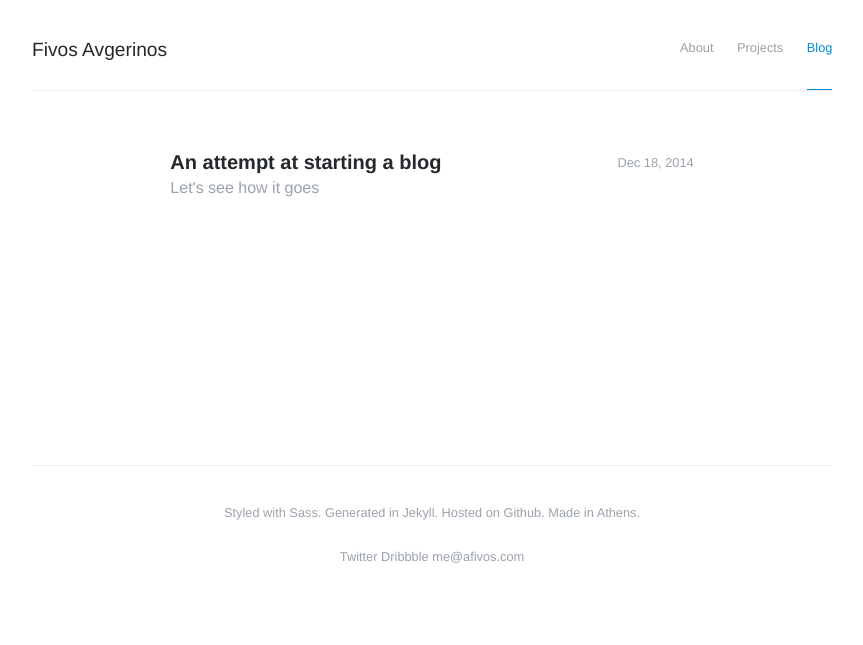
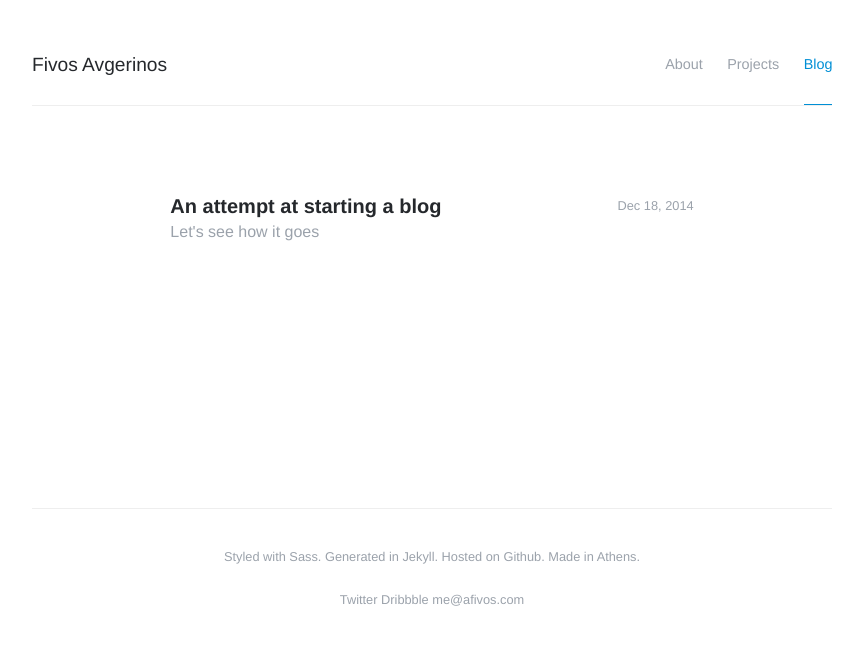
Before and after one commit to afivos/afivos.com, a Jekyll site: the page built from blog/index.html, in a window 1280 px wide. Shown: the top 645 px of the page, without its empty margins (208-1071 px from the left). Built offline with Jekyll 4.4.1, drawn with Linux system fonts in a browser that asks for light colours; nearby versions of some CDN libraries; the list of posts is cut into pages by our own code; comment, search, counter and statistics services are not loaded.

Commit message:
Update style

```diff
--- a/_includes/header.html
+++ b/_includes/header.html
@@ -9,7 +9,7 @@
 			</div>
 			<div class="grid__col grid__col--1-of-2">
 				{% capture location %}{{ page.url | remove_first:'/' | split:'/' | first }}{% endcapture %}
-				<ul class="list-inline small">
+				<ul class="list-inline">
 					<li><a {% if location == '' %}class="active" {% endif %} href="{{ site.baseurl }}/">About</a></li>
 					<li><a {% if location == 'projects' %}class="active" {% endif %} {% if location == 'project' %}class="active" {% endif %} href="{{ site.baseurl }}/projects">Projects</a></li>
 					<li><a {% if location == 'blog' %}class="active" {% endif %}href="{{ site.baseurl }}/blog">Blog</a></li>
--- a/_sass/modules/_header.scss
+++ b/_sass/modules/_header.scss
@@ -5,10 +5,13 @@ Header
 -------------------------------- */
 
 header.site-header {
-	margin: ($gutter/2) 0 5% 0;
+	margin: ($gutter/2) 0 ($gutter*1.5) 0;
+
+	@media (min-width: $screen-lg) {
+		margin: $gutter 0 $gutter*3 0;
+	}
 
 	@media (max-width: $screen-md) {
-		margin-bottom: ($gutter*1.5);
 		border-bottom: 1px solid #eee;
 	}
 
@@ -44,29 +47,29 @@ header.site-header {
 			@media (max-width: $screen-md) {text-align: center;}
 
 			li a {
-				color: $color-main-text-light;
-				@extend %transition-2;
-				text-decoration: none !important;
-				transition: border-color 200ms ease !important;
+				font-size: 0.9rem;
+				text-decoration: none;
+				@extend %transition-0;
+
+				&:link,
+				&:visited {
+					color: $color-main-text-light;
+				}
 
 				@media (min-width: $screen-md) {
-					padding-bottom: $gutter + 4px;
+					padding-bottom: $gutter + 2px;
 					margin-left: 1.25rem;
+
+					&:hover,
+					&:focus,
+					&:active,
+					&.active {
+						border-bottom: 1px solid $color-primary;
+					}
 				}
 
 				@media (max-width: $screen-md) {
-					margin: 0 0.75rem;
-				}
-
-				&:hover,
-				&.active,
-				&:active,
-				&:focus {
-					color: $color-primary !important;
-
-					@media (min-width: $screen-md) {
-						border-bottom: 1px solid $color-primary;
-					}
+					margin: 0 0.5rem;
 				}
 			}
 		}
```
